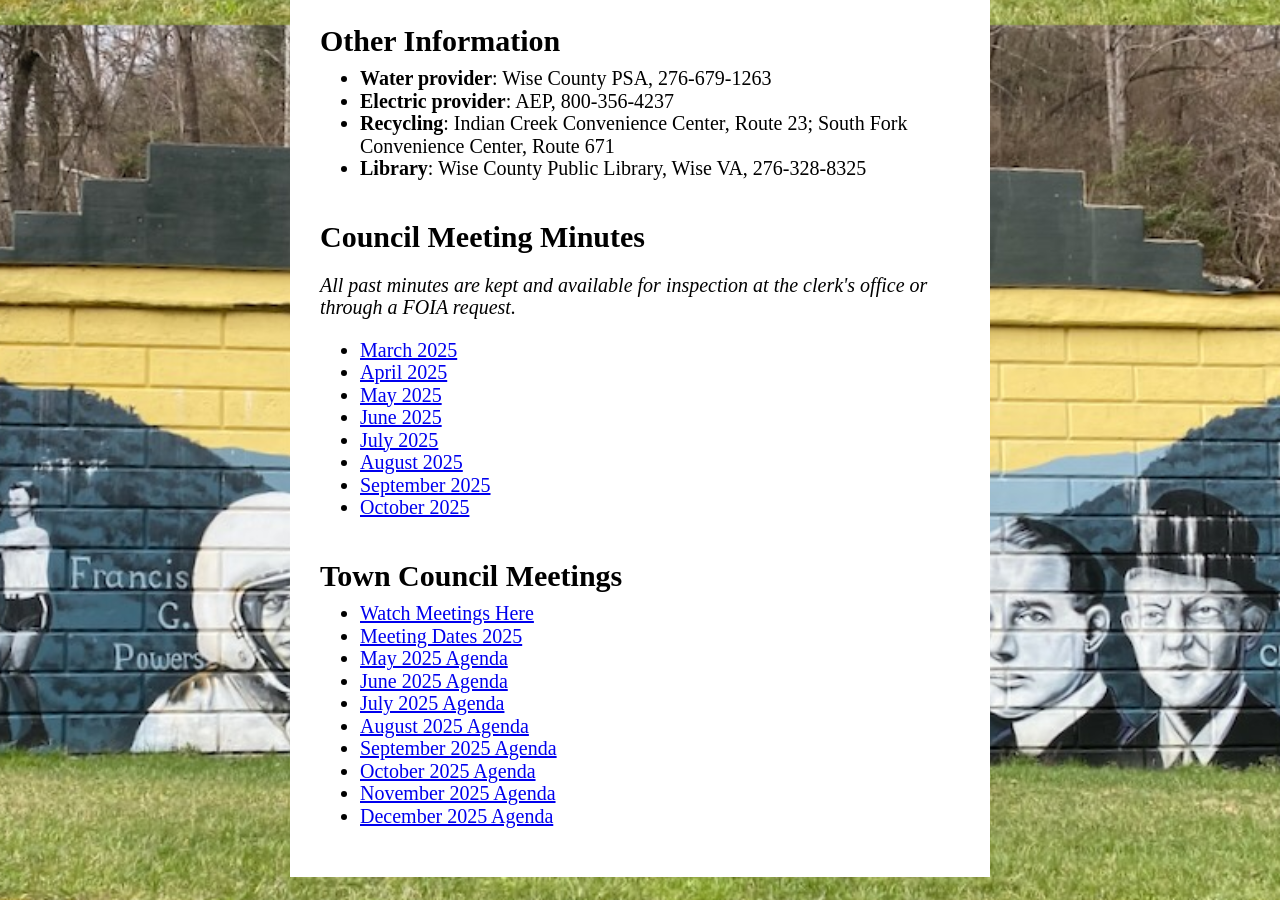
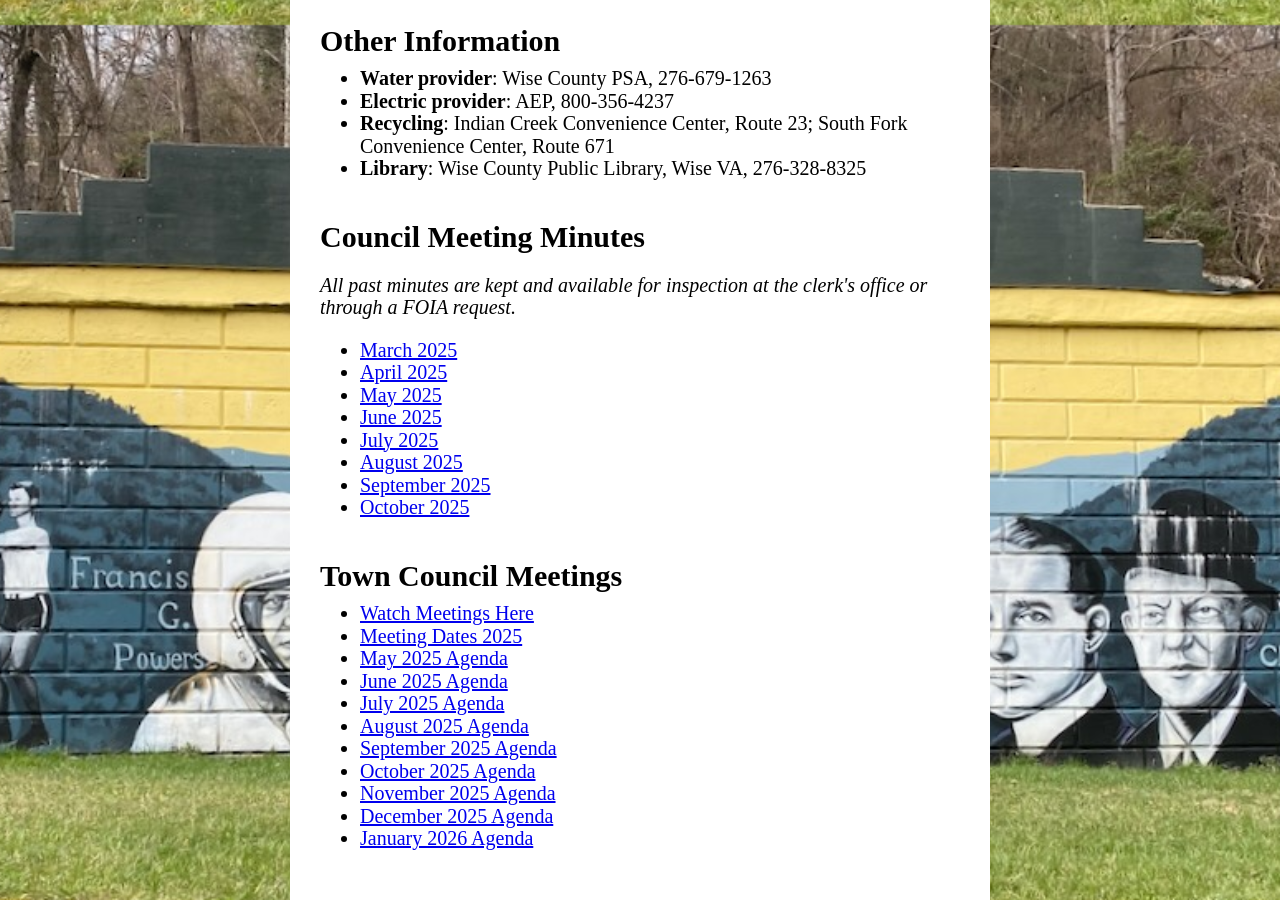
Before and after one commit to poundva/poundva.github.io, a Jekyll site: the page built from index.html, in a window 1280 px wide and 900 px high, scrolled down 3575 px. Built offline with Jekyll 4.4.1, drawn with Linux system fonts in a browser that asks for light colours; some web fonts are replaced.

Commit message:
Update index.html

```diff
--- a/index.html
+++ b/index.html
@@ -117,3 +117,4 @@ title: Home
     <li><a href="agendas/SEPTEMBER 2025 AGENDA.pdf">October 2025 Agenda</a></li>
     <li><a href="agendas/November Agenda 2025.pdf">November 2025 Agenda</a></li>
     <li><a href="agendas/Agenda Dec. 25.pdf">December 2025 Agenda</a></li>
+    <li><a href="agendas/January 2026 Agenda.pdf"> January 2026 Agenda</a></li>
```
